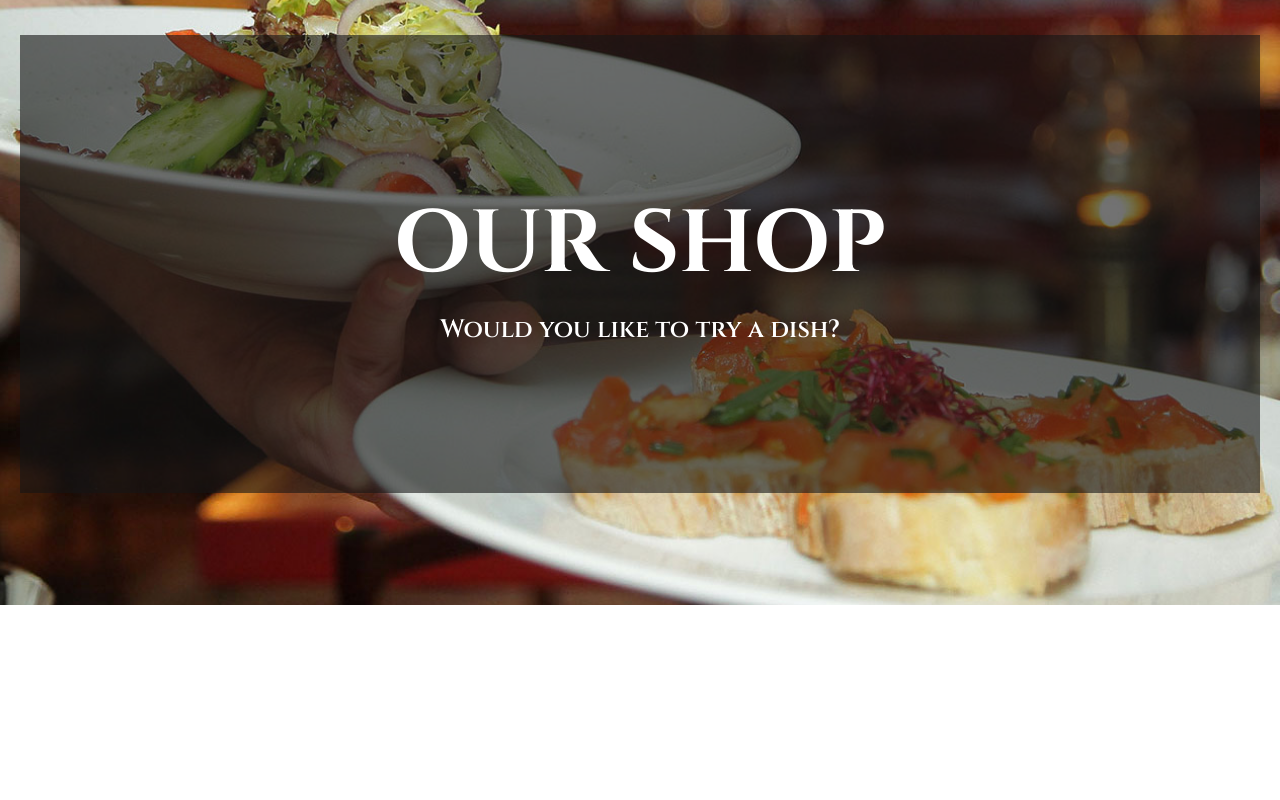
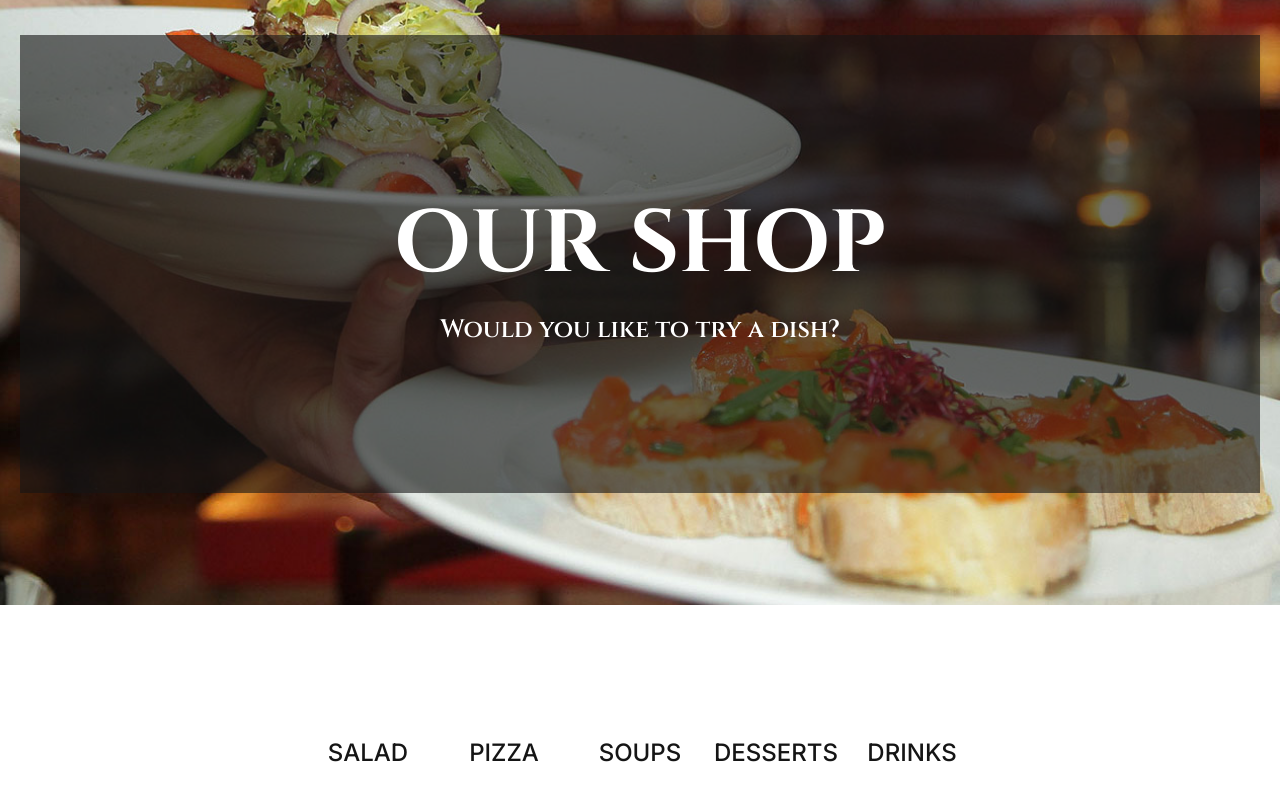
Before and after one commit to Emoncr/Bistro-Boss, a Next.js app: page /our_shop in a window 1280 px wide. Shown: the part 304-1104 px from the top of the page. Built offline with nearby package versions, Linux system fonts and the light colour scheme.

Commit message:
categori nav complate

```diff
--- a/src/app/our_shop/page.jsx
+++ b/src/app/our_shop/page.jsx
@@ -11,9 +11,16 @@ const OurShop = () => {
                     </div>
                 </div>
             </section>
-            <section>
+            <section className=' py-12 sm:py-20 lg:py-130 '>
                 <div className="container">
+                    <div className="max-w-[680px] mx-auto grid grid-cols-2 sm:grid-cols-3 md:grid-cols-5 justify-between  items-baseline ">
+                        <button className='text-brandDark text-sm sm:text-base lg:text-[24px] font-inter font-medium uppercase '>salad</button>
+                        <button className='text-brandDark text-sm sm:text-base lg:text-[24px] font-inter font-medium uppercase '>pizza</button>
+                        <button className='text-brandDark text-sm sm:text-base lg:text-[24px] font-inter font-medium uppercase '>soups</button>
+                        <button className='text-brandDark text-sm sm:text-base lg:text-[24px] font-inter font-medium uppercase '>desserts</button>
+                        <button className='text-brandDark text-sm sm:text-base lg:text-[24px] font-inter font-medium uppercase '>drinks</button>
 
+                    </div>
                 </div>
             </section>
         </>
```
